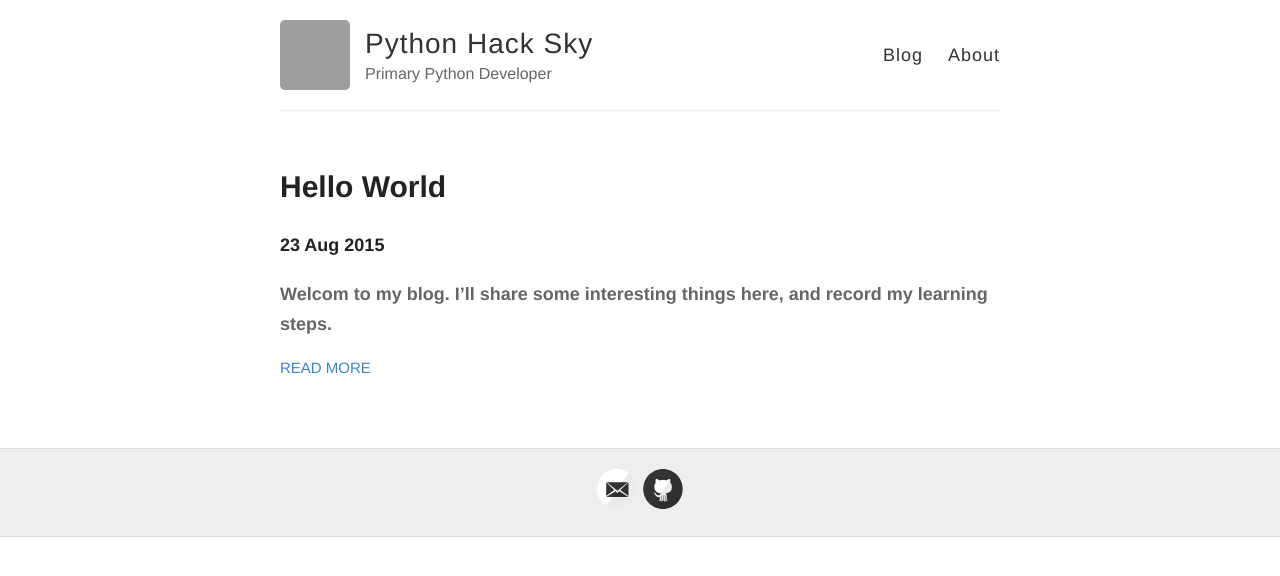
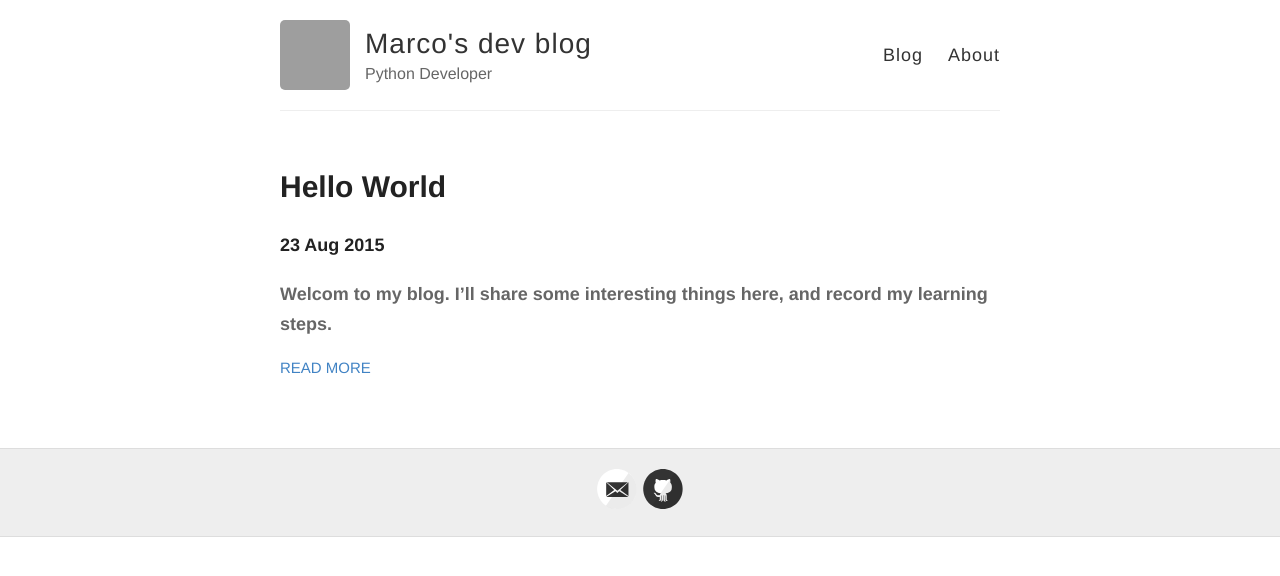
Before and after one commit to MarcoQin/MarcoQin.github.io, a Jekyll site: the page built from index.html, in a window 1280 px wide. Shown: the top 576 px of the page. Built offline with Jekyll 4.4.1, drawn with Linux system fonts in a browser that asks for light colours; Markdown is read by kramdown in place of the engine named in the settings; grey boxes are pictures that could not be loaded.

Commit message:
modify config

```diff
--- a/_config.yml
+++ b/_config.yml
@@ -3,10 +3,10 @@
 #
 
 # Name of your site (displayed in the header)
-name: Python Hack Sky
+name: Marco's dev blog
 
 # Short bio or description (displayed in the header)
-description: Primary Python Developer
+description: Python Developer
 
 # URL of your avatar or profile pic (you could use your GitHub profile pic)
 avatar: https://avatars3.githubusercontent.com/u/8979312?v=3&s=460
```
